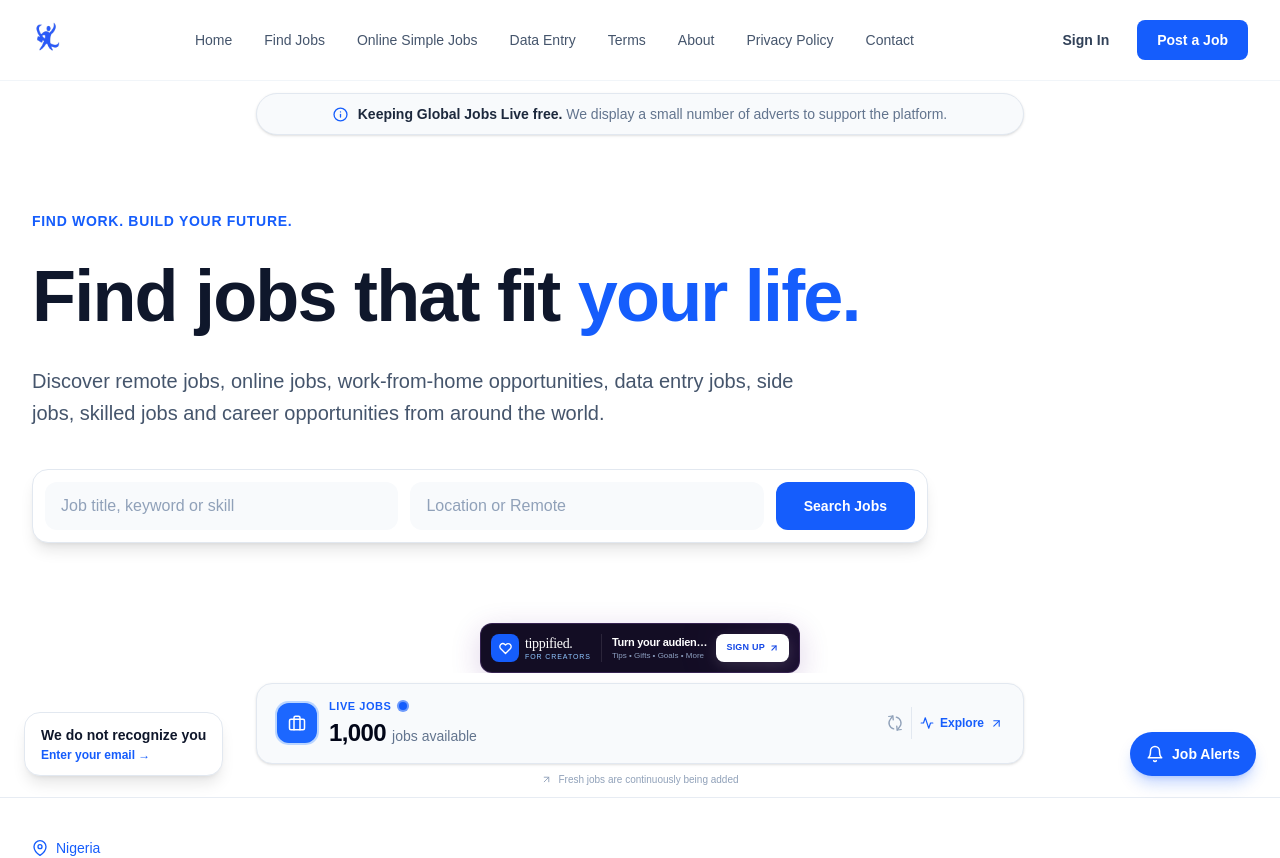
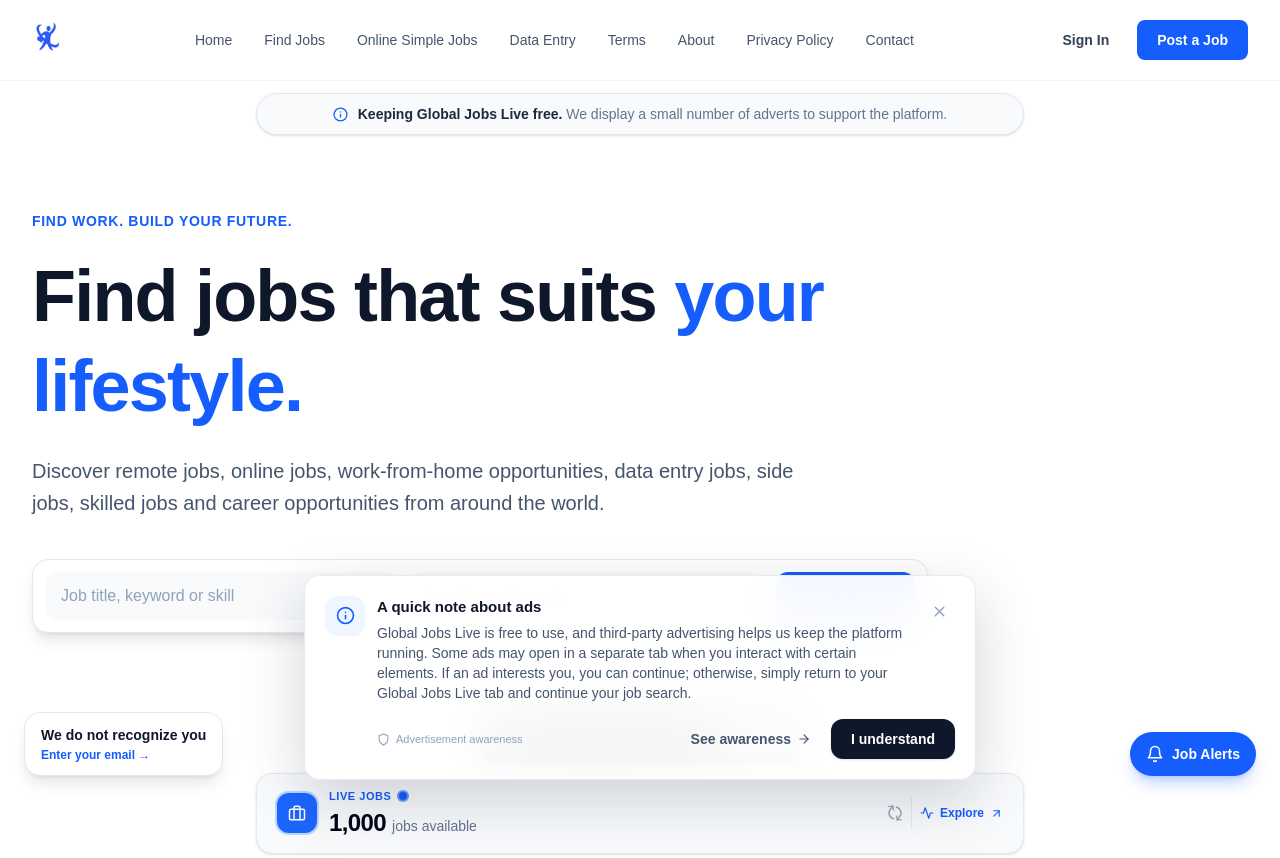
Before and after one commit to tippified-dev/jobs, a Next.js app: page / in a window 1280 px wide. Shown: the top 858 px of the page. Built offline with nearby package versions, Linux system fonts and the light colour scheme.

Commit message:
ad aware

```diff
--- a/app/page.tsx
+++ b/app/page.tsx
@@ -1,6 +1,7 @@
 import About from "@/components/About";
 import AdNotice from "@/components/AdNotice";
 import NativeBannerAd from "@/components/ads/NativeBannerAd";
+import AdvertUnderstanding from "@/components/AdvertUnderstanding";
 import CurrentArtisanJobsServer from "@/components/CurrentArtisanJobsServer";
 import Footer from "@/components/Footer";
 import JobAlert from "@/components/JobAlert";
@@ -29,8 +30,8 @@
           </p>
 
           <h1 className="text-5xl font-bold leading-tight tracking-tight text-slate-900 sm:text-6xl lg:text-7xl">
-            Find jobs that fit
-            <span className="text-blue-600"> your life.</span>
+            Find jobs that suits
+            <span className="text-blue-600"> your lifestyle.</span>
           </h1>
 
           <p className="mt-6 max-w-3xl text-lg leading-8 text-slate-600 sm:text-xl">
@@ -97,6 +98,7 @@
 
       {/* Testimonials */}
       <Testimonial />
+      <AdvertUnderstanding />
 
       {/* Community / Recognition */}
       <UserRecognition />
--- /dev/null
+++ b/components/AdvertUnderstanding.tsx
@@ -0,0 +1,154 @@
+"use client";
+
+import Link from "next/link";
+import { useEffect, useState } from "react";
+import { FiArrowRight, FiInfo, FiShield, FiX } from "react-icons/fi";
+
+const STORAGE_KEY = "globaljobslive_ads_awareness";
+
+export default function AdvertUnderstanding() {
+  const [visible, setVisible] = useState(false);
+
+  useEffect(() => {
+    const timer = window.setTimeout(() => {
+      const understood = localStorage.getItem(STORAGE_KEY);
+
+      if (!understood) {
+        setVisible(true);
+      }
+    }, 700);
+
+    return () => window.clearTimeout(timer);
+  }, []);
+
+  const handleUnderstand = () => {
+    localStorage.setItem(STORAGE_KEY, "true");
+    setVisible(false);
+  };
+
+  if (!visible) {
+    return null;
+  }
+
+  return (
+    <div
+      className="fixed inset-x-0 bottom-0 z-9999 flex justify-center px-3 pb-3 sm:px-5 sm:pb-5"
+      role="dialog"
+      aria-label="Advertisement awareness"
+      aria-modal="false"
+    >
+      <div
+        className="
+          w-full max-w-2xl
+          animate-[slideUp_.45s_cubic-bezier(0.22,1,0.36,1)]
+          rounded-2xl border border-slate-200/80
+          bg-white/95
+          p-4 shadow-[0_20px_60px_rgba(15,23,42,0.18)]
+          backdrop-blur-xl
+          sm:p-5
+        "
+      >
+        <div className="flex items-start gap-3">
+          {/* Icon */}
+          <div className="flex h-10 w-10 shrink-0 items-center justify-center rounded-xl bg-blue-50 text-blue-600">
+            <FiInfo size={19} />
+          </div>
+
+          {/* Content */}
+          <div className="min-w-0 flex-1">
+            <div className="flex items-start justify-between gap-3">
+              <div>
+                <h3 className="text-sm font-bold text-slate-900 sm:text-[15px]">
+                  A quick note about ads
+                </h3>
+
+                <p className="mt-1.5 text-[13px] leading-5 text-slate-600 sm:text-sm">
+                  Global Jobs Live is free to use, and third-party advertising
+                  helps us keep the platform running. Some ads may open in a
+                  separate tab when you interact with certain elements. If an ad
+                  interests you, you can continue; otherwise, simply return to
+                  your Global Jobs Live tab and continue your job search.
+                </p>
+              </div>
+
+              {/* Close */}
+              <button
+                type="button"
+                onClick={handleUnderstand}
+                aria-label="Close advertisement notice"
+                className="
+                  flex h-8 w-8 shrink-0 items-center justify-center
+                  rounded-lg text-slate-400
+                  transition
+                  hover:bg-slate-100 hover:text-slate-700
+                "
+              >
+                <FiX size={17} />
+              </button>
+            </div>
+
+            {/* Bottom actions */}
+            <div className="mt-4 flex flex-wrap items-center gap-3">
+              <div className="hidden items-center gap-1.5 text-[11px] font-medium text-slate-400 sm:flex">
+                <FiShield size={13} />
+                <span>Advertisement awareness</span>
+              </div>
+
+              <div className="ml-auto flex items-center gap-2">
+                {/* Full awareness page */}
+                <Link
+                  href="/ad-awareness"
+                  className="
+                    inline-flex items-center gap-1.5
+                    rounded-xl px-3 py-2.5
+                    text-xs font-semibold text-slate-600
+                    transition
+                    hover:bg-slate-100 hover:text-blue-600
+                    sm:text-sm
+                  "
+                >
+                  See awareness
+                  <FiArrowRight size={14} />
+                </Link>
+
+                {/* Dismiss */}
+                <button
+                  type="button"
+                  onClick={handleUnderstand}
+                  className="
+                    inline-flex items-center justify-center
+                    rounded-xl bg-slate-900 px-4 py-2.5
+                    text-xs font-semibold text-white
+                    shadow-sm
+                    transition-all duration-200
+                    hover:-translate-y-0.5
+                    hover:bg-blue-600
+                    hover:shadow-md
+                    active:translate-y-0
+                    sm:px-5 sm:text-sm
+                  "
+                >
+                  I understand
+                </button>
+              </div>
+            </div>
+          </div>
+        </div>
+      </div>
+
+      <style jsx>{`
+        @keyframes slideUp {
+          from {
+            opacity: 0;
+            transform: translateY(100%);
+          }
+
+          to {
+            opacity: 1;
+            transform: translateY(0);
+          }
+        }
+      `}</style>
+    </div>
+  );
+}
```
